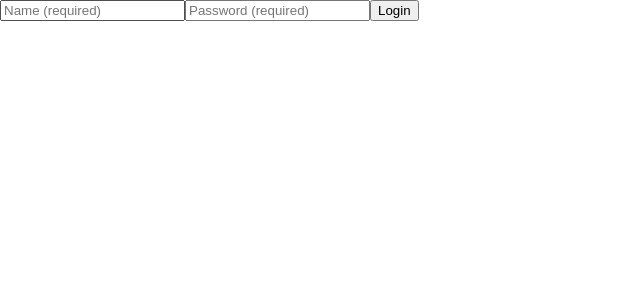
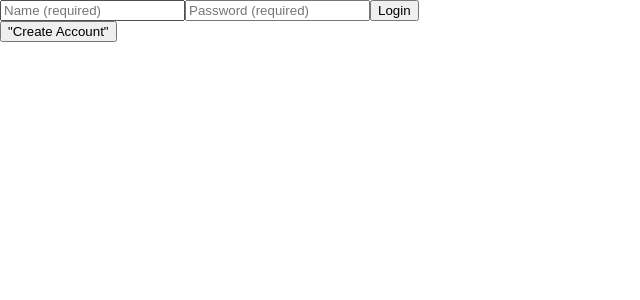
Before and after one commit to ACC25/wakaru-frontend, a React (Create React App) app: page / in a window 1280 px wide. Shown: the top 300 px of the page, without its empty margins (0-640 px from the left). Built offline with nearby package versions, Linux system fonts and the light colour scheme.

Commit message:
Adds form switch functionality to the homepage.

```diff
--- a/package.json
+++ b/package.json
@@ -5,7 +5,8 @@
   "dependencies": {
     "react": "^15.6.1",
     "react-dom": "^15.6.1",
-    "react-scripts": "1.0.13"
+    "react-scripts": "1.0.13",
+    "react-sidebar": "^2.3.2"
   },
   "scripts": {
     "start": "react-scripts start",
--- a/src/App.js
+++ b/src/App.js
@@ -3,9 +3,15 @@ import './App.css';
 import HomePage from './components/homePage.js'
 
 class App extends Component {
+  constructor(props) {
+    super(props)
+    this.state = {
+      authenticated: false
+    }
+  }
   render() {
     return (
-      <HomePage/>
+      <HomePage authenticated={this.state.authenticated}/>
     )
   }
 }
--- /dev/null
+++ b/src/components/auth/createAccountForm.js
@@ -0,0 +1,23 @@
+import React, { Component } from 'react';
+
+class CreateAccountForm extends Component {
+  render() {
+    return (
+      React.createElement('form', {className: 'ContactForm'},
+        React.createElement('input', {
+          type: 'text',
+          placeholder: 'Name (required)',
+          value: this.props.value,
+        }),
+        React.createElement('input', {
+          type: 'text',
+          placeholder: 'Password (required)',
+          value: this.props.value,
+        }),
+        React.createElement('button', {type: 'submit'}, "Create Account")
+      )
+    )
+  }
+}
+
+export default CreateAccountForm;
--- /dev/null
+++ b/src/components/auth/loginForm.js
@@ -0,0 +1,32 @@
+import React, { Component } from 'react';
+
+class LoginForm extends Component {
+  constructor(props){
+    super(props);
+    this.state={
+      username:'',
+      password:''
+    }
+  }
+
+  render() {
+    return (
+      React.createElement('form', {className: 'ContactForm'},
+        React.createElement('input', {
+          type: 'text',
+          placeholder: 'Name (required)',
+          value: this.props.value,
+        }),
+        React.createElement('input', {
+          type: 'text',
+          placeholder: 'Password (required)',
+          value: this.props.value,
+        }),
+        React.createElement('button', {type: 'submit'}, "Login")
+      )
+
+    )
+  }
+}
+
+export default LoginForm;
--- /dev/null
+++ b/src/components/header.js
@@ -0,0 +1,6 @@
+import React, { Component } from 'react';
+
+
+class Header extends Component {
+
+}
--- a/src/components/homePage.js
+++ b/src/components/homePage.js
@@ -1,22 +1,47 @@
 import React, { Component } from 'react';
+import LoginForm from './auth/loginForm.js'
+import CreateAccountForm from './auth/createAccountForm.js'
 
 class HomePage extends Component {
+  constructor(props) {
+    super(props)
+    this.state = {
+      form: "login"
+    }
+    this.resetForm = this.resetForm.bind(this)
+  }
+
+  resetForm(event) {
+    const switcher = {
+      login: "create",
+      create: "login"
+    }
+    this.setState({
+      form: switcher[this.state.form]
+    })
+  }
+
   render() {
+    const forms = {
+      login: <LoginForm/>,
+      create: <CreateAccountForm/>
+    }
+    const unauthenticated = forms[this.state.form]
+    const authenticated = <div></div>
+    const body = this.props.authenticated
+      ? authenticated
+      : unauthenticated
     return (
-      React.createElement('form', {className: 'ContactForm'},
-        React.createElement('input', {
-          type: 'text',
-          placeholder: 'Name (required)',
-          value: this.props.value,
-        }),
-        React.createElement('input', {
-          type: 'text',
-          placeholder: 'Password (required)',
-          value: this.props.value,
-        }),
-        React.createElement('button', {type: 'submit'}, "Login")
-      )
+      <div>
+        { body }
+
+        <button className='button'
+          onClick={this.resetForm}>
+          "Create Account"
+        </button>
+      </div>
     )
+
   }
 }
 
```
Also changed, not shown: src/components/auth/getToken.js (added, +11 -0 lines), src/components/auth/postAccount.js (added, +11 -0 lines), src/components/loginForm.js (deleted, +0 -9 lines).
